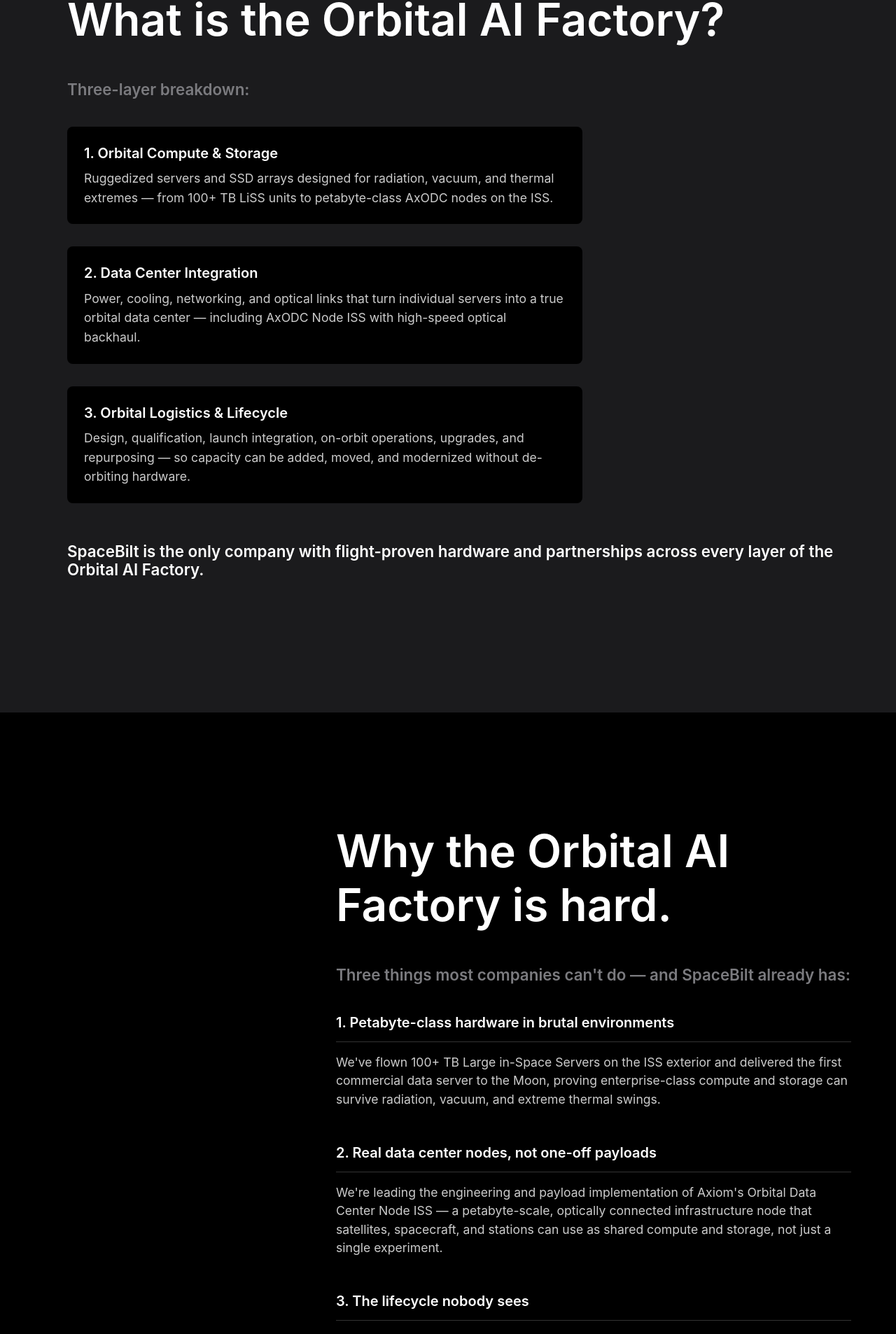
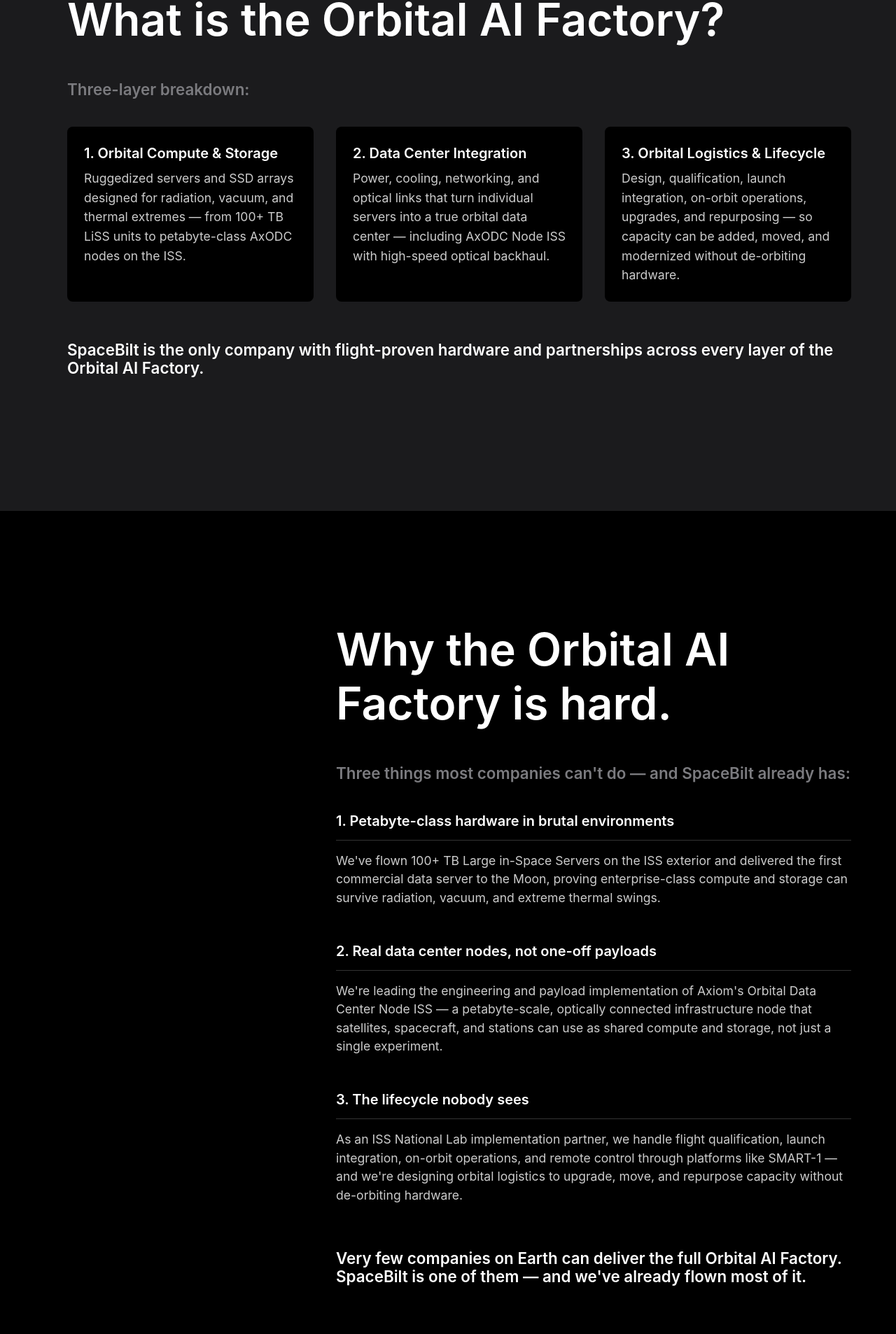
Before and after one commit to bigbadbrad/spacebilt, a Next.js app: page / in a window 1280 px wide. Shown: the part 1643-3549 px from the top of the page at 70% size. Built offline with nearby package versions, Linux system fonts and the light colour scheme; no server answers.

Commit message:
fixed boxes

```diff
--- a/src/components/home/home-sections.tsx
+++ b/src/components/home/home-sections.tsx
@@ -36,7 +36,7 @@
               Three-layer breakdown:
             </Typography>
             <Grid container spacing={4} sx={{ mb: 4 }}>
-              <Grid item xs={12} md={8}>
+              <Grid item xs={12} md={4}>
                 <Box
                   sx={{
                     backgroundColor: "#000000",
@@ -67,7 +67,7 @@
                   </Typography>
                 </Box>
               </Grid>
-              <Grid item xs={12} md={8}>
+              <Grid item xs={12} md={4}>
                 <Box
                   sx={{
                     backgroundColor: "#000000",
@@ -98,7 +98,7 @@
                   </Typography>
                 </Box>
               </Grid>
-              <Grid item xs={12} md={8}>
+              <Grid item xs={12} md={4}>
                 <Box
                   sx={{
                     backgroundColor: "#000000",
@@ -282,8 +282,7 @@
             </List>
 
             <Typography variant="h5" color="#ffffff" sx={{ mt: 2, mb: 3 }}>
-              Very few companies on Earth can deliver the full Orbital Data
-              Stack. SpaceBilt is one of them — and we've already flown most of
+              Very few companies on Earth can deliver the full Orbital AI Factory. SpaceBilt is one of them — and we've already flown most of
               it.
             </Typography>
           </Grid>
```
